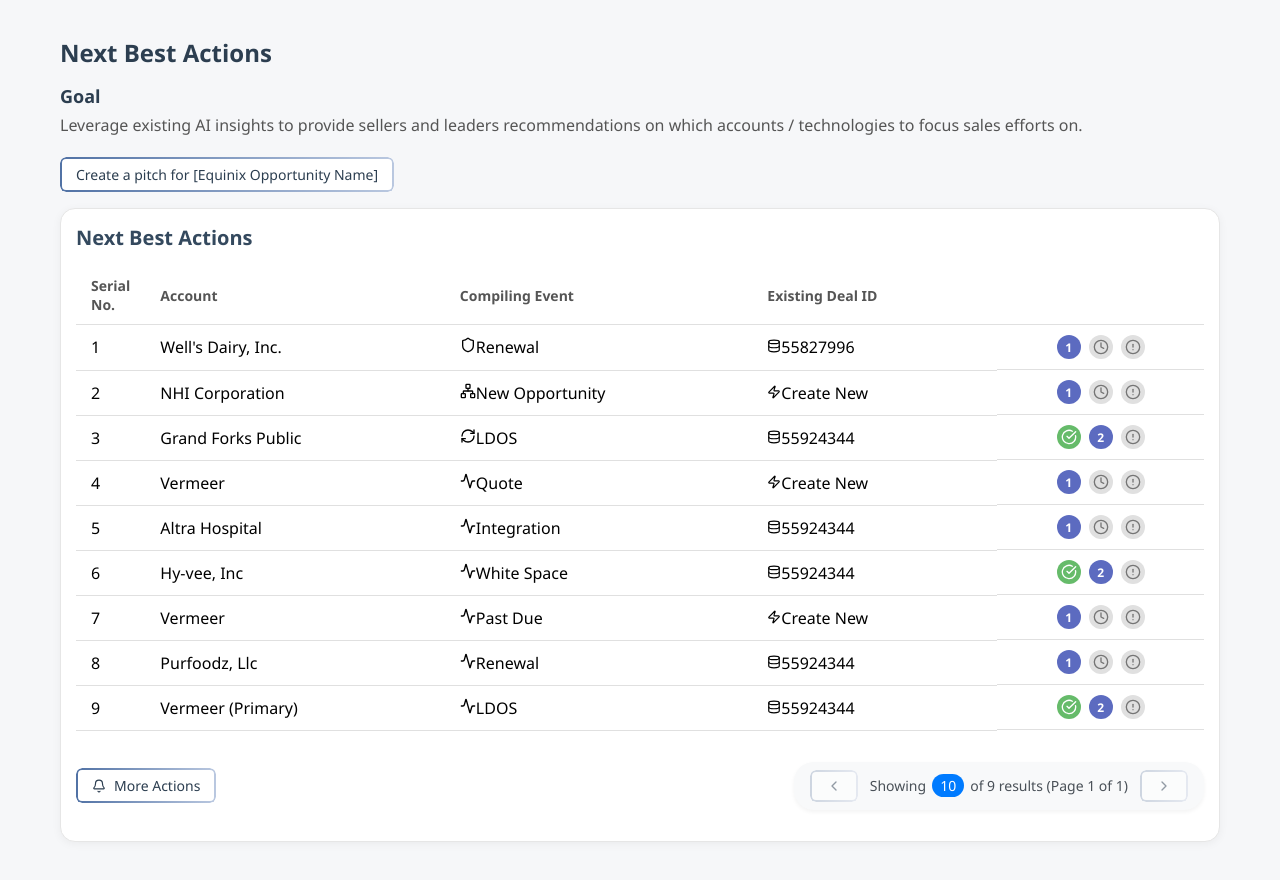
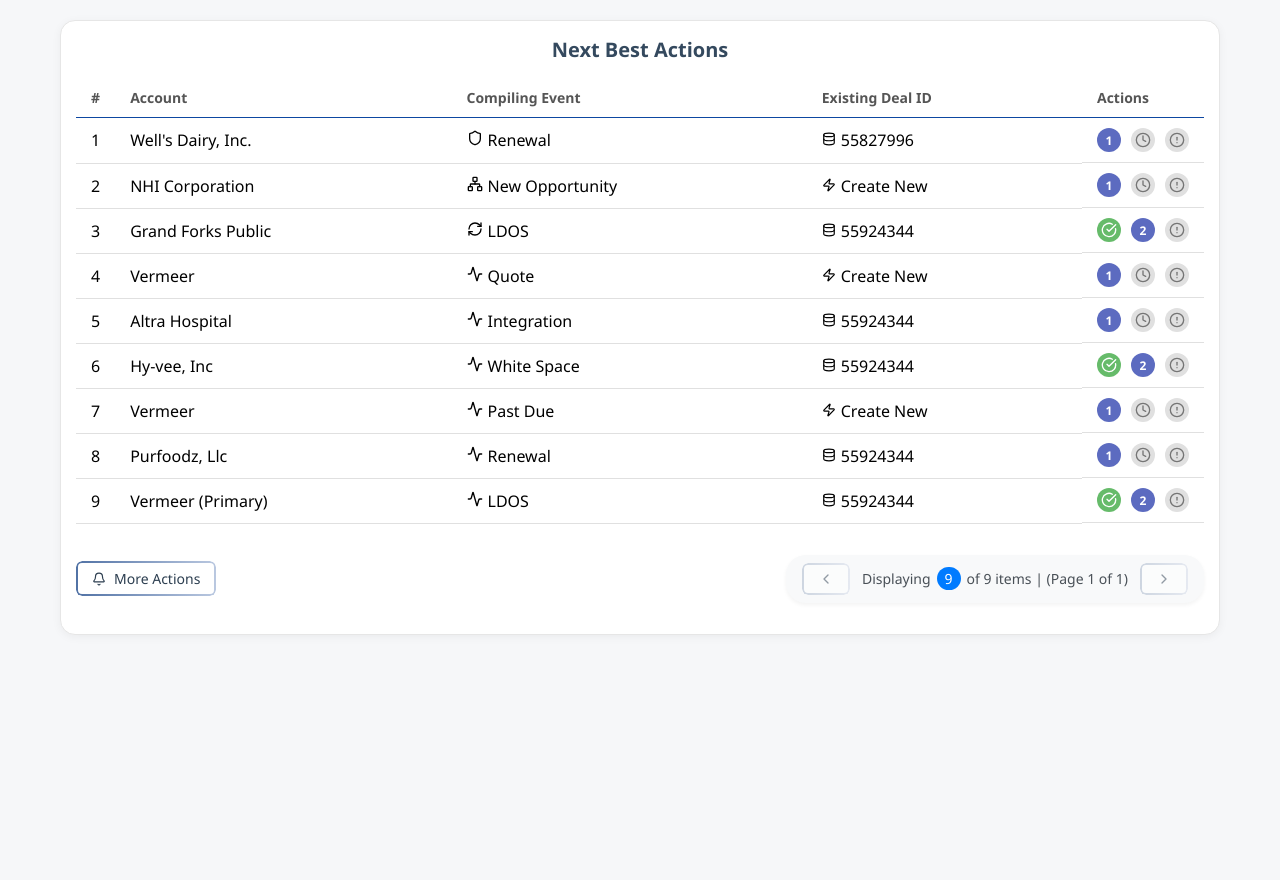
Before and after one commit to AnirudhSharma-dev/Beacon-UI, a React (Vite) app: page / in a window 1280 px wide. After the commit the page ends 800 px from the top, so only its background shows below. Built offline with nearby package versions, Linux system fonts and the light colour scheme.

Commit message:
Added a few more styles to the table

```diff
--- a/src/App.css
+++ b/src/App.css
@@ -49,7 +49,7 @@
 
 .table-header {
   display: flex;
-  justify-content: space-between;
+  justify-content: center;
   align-items: center;
   margin-bottom: 15px;
 }
@@ -92,6 +92,8 @@
   font-weight: 600;
   color: #555;
   font-size: 14px;
+  border-bottom: 1.5px solid #0d47a1;
+
 }
 
 .data-table tbody tr:hover {
@@ -127,12 +129,12 @@
 
 .next-steps {
   display: flex;
-  justify-content: center;
+  justify-content: left;
 }
 
 .step-indicators {
   display: flex;
-  gap: 8px;
+  gap: 10px;
 }
 
 .step {
--- a/src/App.tsx
+++ b/src/App.tsx
@@ -6,7 +6,6 @@
   Network,
   Activity,
 } from 'lucide-react';
-import StyledButton from './assets/widgets/StyledButton';
 import PopupTables from './components/popupTables';
 import MainTable from './components/mainTable';
 
@@ -41,19 +40,6 @@
 
   return (
     <div className="app-container">
-      <h1>Next Best Actions</h1>
-      <div className="goal-container">
-        <h2>Goal</h2>
-        <p>Leverage existing AI insights to provide sellers and leaders recommendations on which accounts / technologies to focus sales efforts on.</p>
-      </div>
-
-      <StyledButton
-        variant="primary"
-        onClick={() => console.log('Create a pitch clicked')}
-        style={{ marginBottom: '16px' }}
-      >
-        Create a pitch for [Equinix Opportunity Name]
-      </StyledButton>
 
       <MainTable
         openPopup={openPopup}
--- a/src/components/mainTable.tsx
+++ b/src/components/mainTable.tsx
@@ -10,7 +10,7 @@
 
 function MainTable({ openPopup, renderActionIcon }: MainTableProps) {
   const [currentPage, setCurrentPage] = useState(1);
-  const itemsPerPage = 10;
+  const itemsPerPage = mainTableData.length;
 
   // Calculate pagination
   const totalItems = mainTableData.length;
@@ -33,11 +33,11 @@
       <table className="data-table">
         <thead>
           <tr>
-            <th style={{ width: '50px' }}>Serial No.</th>
+            <th style={{ width: '10px' }}>#</th>
             <th>Account</th>
             <th>Compiling Event</th>
             <th>Existing Deal ID</th>
-            <th></th>
+            <th style={{ width: '75px' }}>Actions</th>
           </tr>
         </thead>
         <tbody>
@@ -52,19 +52,19 @@
               <td>
                 <div className="action-display">
                   {renderActionIcon(row.icon)}
-                  <span>{row.action}</span>
+                  <span style={{marginLeft: "5px"}}>{row.action}</span>
                 </div>
               </td>
               <td>
                 {row.dealId === "Create New" ? (
                   <div className="deal-id-display">
                     <Zap size={14} className="icon-left" />
-                    <span>Create New</span>
+                    <span style={{marginLeft: "5px"}}>Create New</span>
                   </div>
                 ) : (
                   <div className="deal-id-display">
                     <Database size={14} className="icon-left" />
-                    {row.dealId}
+                    <span style={{marginLeft: "5px"}}>{row.dealId}</span>
                   </div>
                 )}
               </td>
@@ -112,10 +112,10 @@
             <ChevronLeft size={16} />
           </StyledButton>
           <div className="pagination-info">
-            <span className="display-text">Showing</span>
+            <span className="display-text">Displaying</span>
             <span className="count-badge">{itemsPerPage}</span>
             <span className="display-text">
-              of {totalItems} results (Page {currentPage} of {totalPages})
+              of {totalItems} items | (Page {currentPage} of {totalPages})
             </span>
           </div>
           <StyledButton
```
